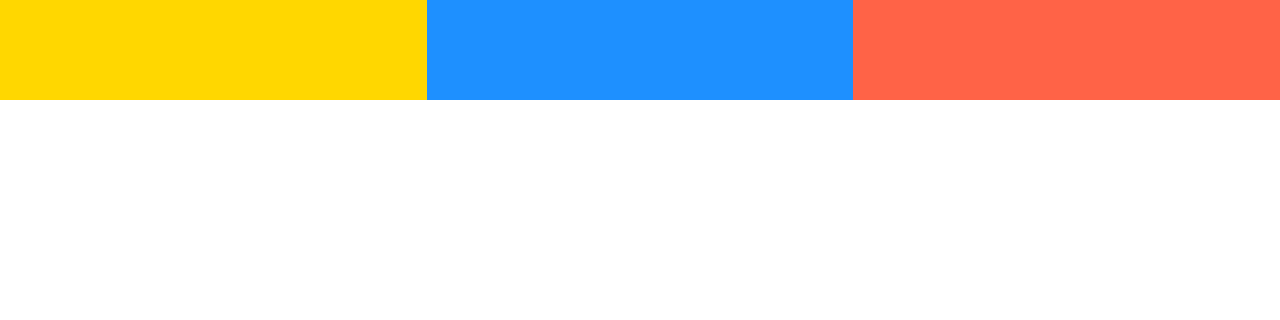
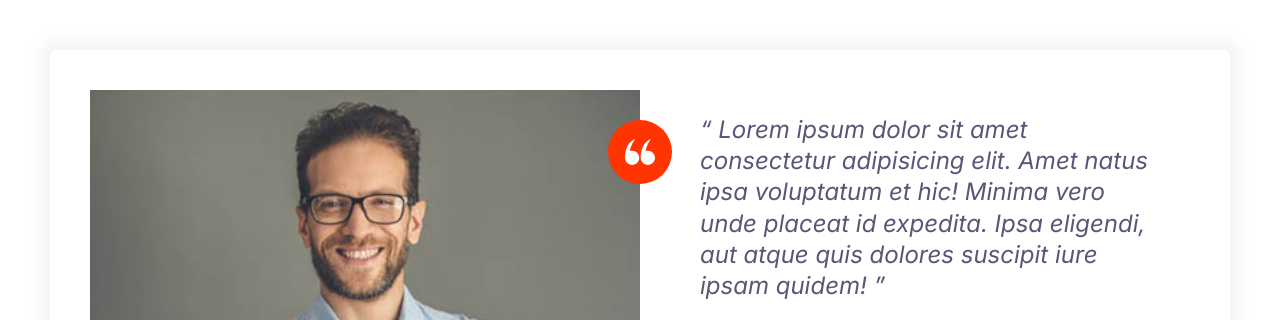
Before and after one commit to SomDhen/demify, a plain HTML site: page index.html in a window 1280 px wide. Shown: the top 320 px of the page. Drawn offline with Linux system fonts and the light colour scheme.

Commit message:
Build the testimonial components.

```diff
--- a/css/styles.css
+++ b/css/styles.css
@@ -172,8 +172,17 @@ a {
   height: 40px;
 }
 
+.icon--small {
+  width: 30px;
+  height: 30px;
+}
+
 .icon--primary {
   fill: var(--color-primary);
+}
+
+.icon--white {
+  fill: #fff;
 }
 
 .icon-container {
@@ -184,6 +193,10 @@ a {
   height: 64px;
   justify-content: center;
   width: 64px;
+}
+
+.icon-container--accent {
+  background: var(--color-accent);
 }
 
 /* Buttons */
@@ -461,3 +474,34 @@ a {
     grid-template-columns: repeat(3, 1fr);
   }
 }
+
+/* Testimonials */
+
+.testimonial {
+  padding: 4rem;
+}
+
+.testimonial__image {
+  position: relative;
+}
+
+.testimonial__image > img {
+  width: 100%;
+}
+
+.testimonial__image > .icon-container {
+  position: absolute;
+  top: 3rem;
+  right: -32px;
+}
+
+@media screen and (min-width: 768px) {
+  .testimonial .quote {
+    margin-left: 6rem;
+  }
+
+  .testimonial .quote,
+  .testimonial .quote__author {
+    font-size: 2.4rem;
+  }
+}
--- a/index.html
+++ b/index.html
@@ -17,11 +17,41 @@
     <link rel="stylesheet" href="css/normalize.css" />
     <link rel="stylesheet" href="css/styles.css" />
   </head>
-  <body>
-    <div class="grid grid--1x3">
-      <div style="height: 100px; background: gold"></div>
-      <div style="height: 100px; background: dodgerblue"></div>
-      <div style="height: 100px; background: tomato"></div>
+  <body style="padding: 5rem">
+    <div class="card testimonial">
+      <div class="grid grid--1x2">
+        <div class="testimonial__image">
+          <img src="images/testimonial.jpg" alt="A happy, smiling customer" />
+          <span class="icon-container icon-container--accent">
+            <svg class="icon icon--white icon--small">
+              <use xlink:href="images/sprite.svg#quotes"></use>
+            </svg>
+          </span>
+        </div>
+        <div>
+          <blockquote class="quote">
+            <p class="quote__text">
+              Lorem ipsum dolor sit amet consectetur adipisicing elit. Amet
+              natus ipsa voluptatum et hic! Minima vero unde placeat id
+              expedita. Ipsa eligendi, aut atque quis dolores suscipit iure
+              ipsam quidem!
+            </p>
+            <footer>
+              <div class="media">
+                <div class="media__image">
+                  <svg class="icon icon--primary quote__line">
+                    <use xlink:href="images/sprite.svg#line"></use>
+                  </svg>
+                </div>
+                <div class="media__body">
+                  <h3 class="media__title quote__author">Sonam Dhendup</h3>
+                  <p class="quote__company">ABC Company</p>
+                </div>
+              </div>
+            </footer>
+          </blockquote>
+        </div>
+      </div>
     </div>
   </body>
 </html>
```
Also changed, not shown: components/testimonials.html (added, +36 -0 lines), images/testimonial.jpg (added).
